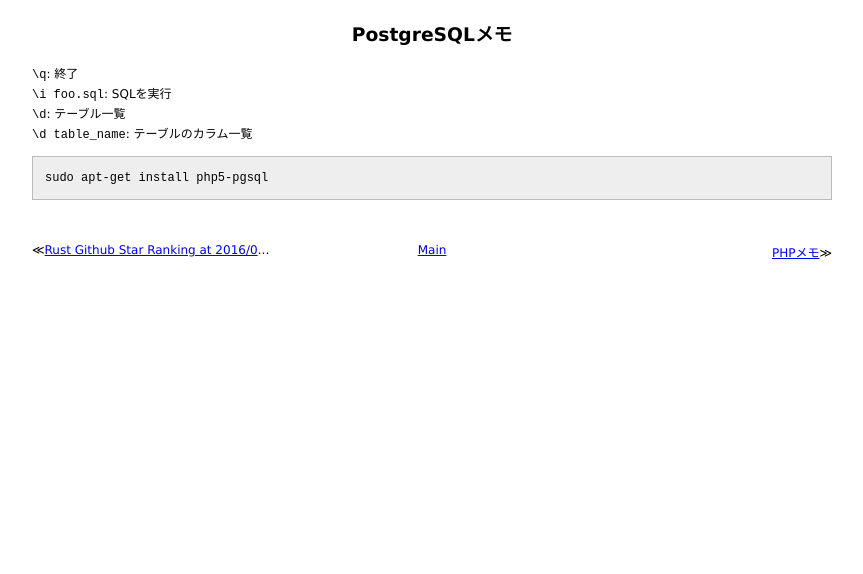
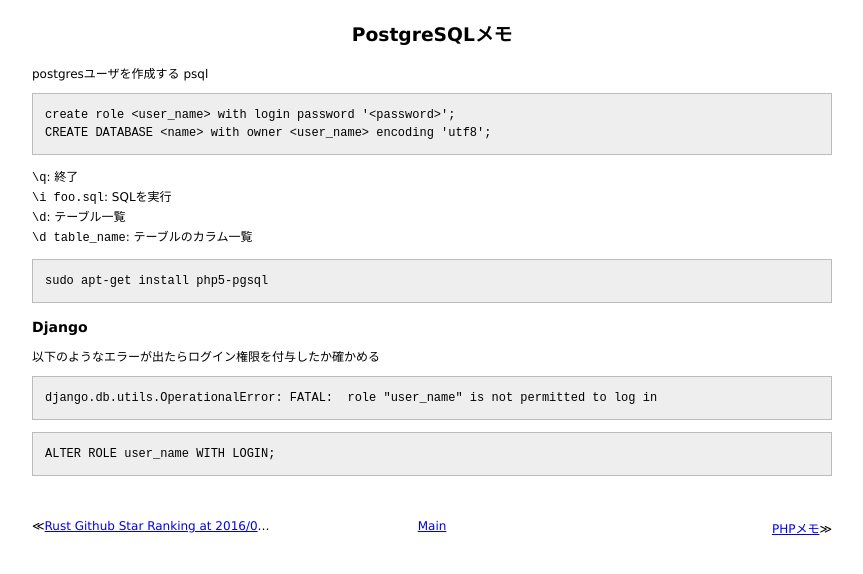
Before and after one commit to 38elements/38elements.github.com, a Jekyll site: the page built from _posts/2016-05-30-postgresql.md, in a window 1280 px wide. Shown: the top 574 px of the page, without its empty margins (208-1071 px from the left). Built offline with Jekyll 4.4.1, drawn with Linux system fonts in a browser that asks for light colours.

Commit message:
Update 2016-05-30-postgresql.md

````diff
--- a/_posts/2016-05-30-postgresql.md
+++ b/_posts/2016-05-30-postgresql.md
@@ -2,6 +2,14 @@
 layout: posts
 title: PostgreSQLメモ
 ---
+postgresユーザを作成する
+psql
+
+```
+create role <user_name> with login password '<password>';
+CREATE DATABASE <name> with owner <user_name> encoding 'utf8';
+```
+
 `\q`: 終了
 `\i foo.sql`: SQLを実行
 `\d`: テーブル一覧
@@ -10,3 +18,14 @@ title: PostgreSQLメモ
 ```
 sudo apt-get install php5-pgsql
 ```
+
+### Django
+以下のようなエラーが出たらログイン権限を付与したか確かめる
+
+```
+django.db.utils.OperationalError: FATAL:  role "user_name" is not permitted to log in
+```
+
+```
+ALTER ROLE user_name WITH LOGIN;
+```
````
